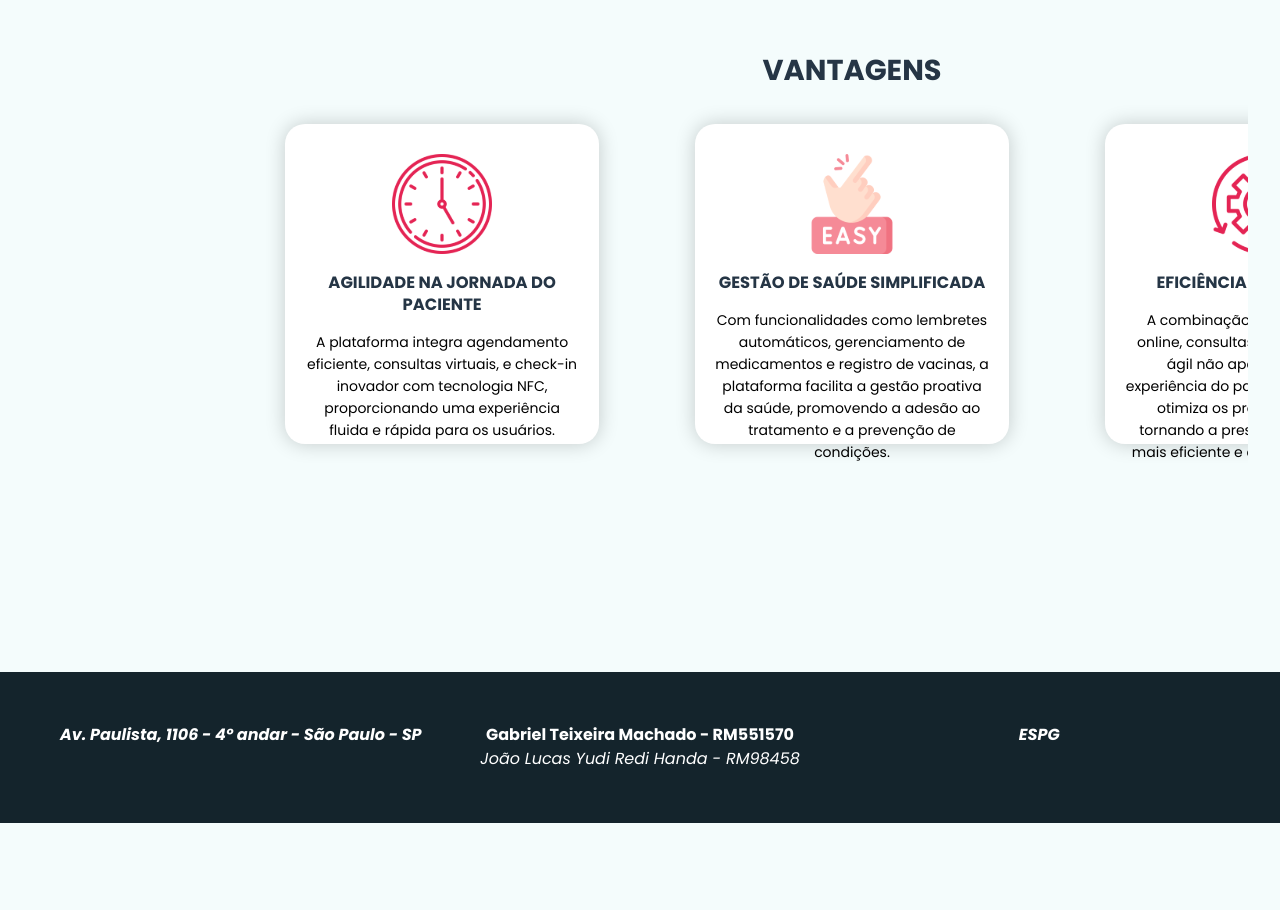
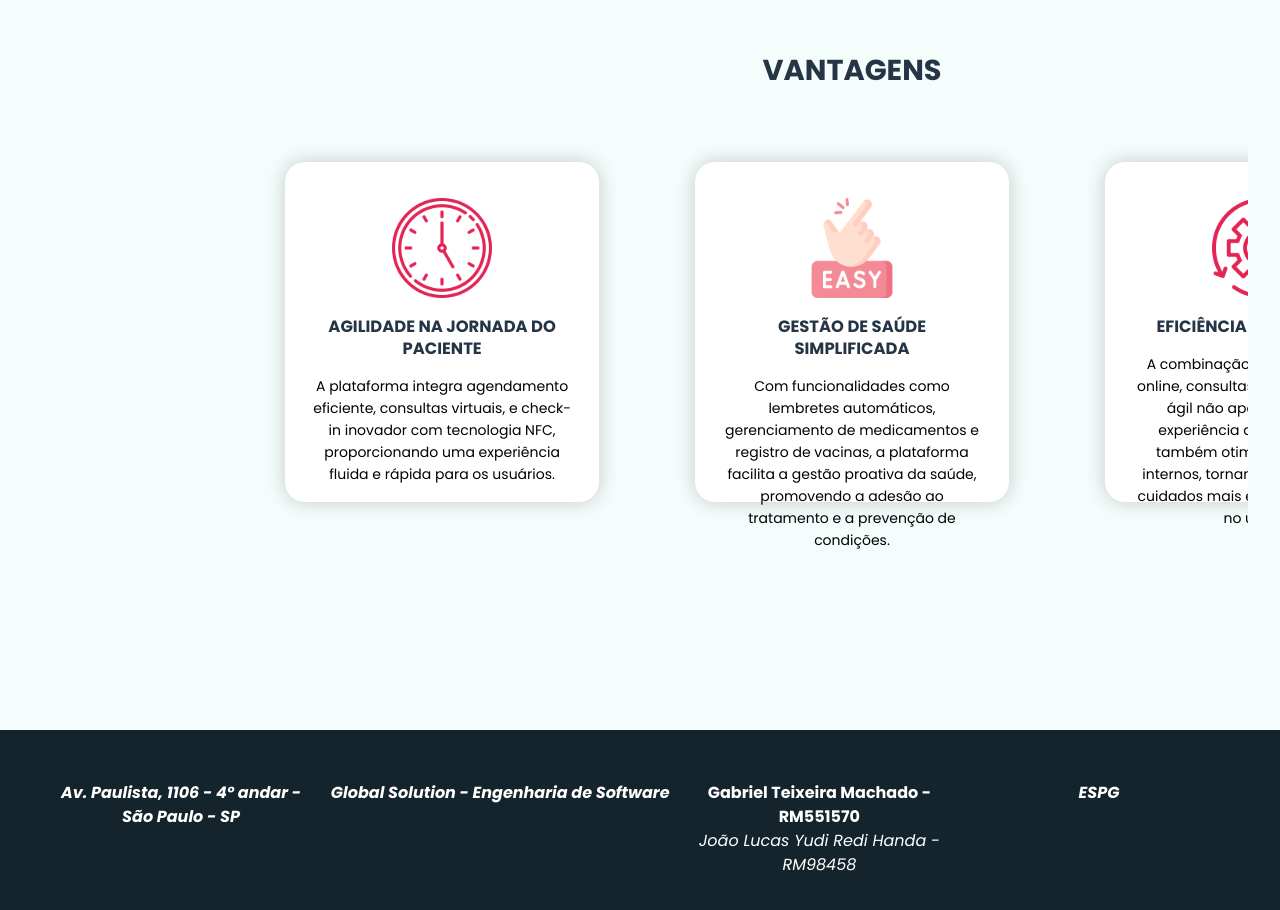
Before and after one commit to MachadONLY/Hap-, a React (Vite) app: page /solucao in a window 1280 px wide. Shown: the part 1500-2410 px from the top of the page. Before the commit the page ends 2323 px from the top, so only its background shows below. Built offline with nearby package versions, Linux system fonts and the light colour scheme.

Commit message:
mudei aq

```diff
--- a/src/components/Footer.jsx
+++ b/src/components/Footer.jsx
@@ -7,6 +7,9 @@ export default function Rodape() {
         <div className="footer-content">
           <div className="footer-address">
             <p>Av. Paulista, 1106 - 4º andar - São Paulo - SP</p>
+          </div>
+          <div className="footer-topic">
+            <p>Global Solution - Engenharia de Software</p>
           </div>
           <div className="footer-team">
             <p>Gabriel Teixeira Machado - RM551570</p>
--- a/src/scss/Home.scss
+++ b/src/scss/Home.scss
@@ -1,4 +1,4 @@
-@import url('https://fonts.googleapis.com/css2?family=Poppins:ital,wght@0,100;0,200;0,300;0,400;0,500;0,600;0,700;0,800;0,900;1,100;1,200;1,300;1,400;1,500;1,600;1,700;1,800;1,900&family=Roboto:ital,wght@0,100;0,300;0,400;0,500;0,700;0,900;1,100;1,300;1,400;1,500;1,700;1,900&display=swap');
+@import url("https://fonts.googleapis.com/css2?family=Poppins:ital,wght@0,100;0,200;0,300;0,400;0,500;0,600;0,700;0,800;0,900;1,100;1,200;1,300;1,400;1,500;1,600;1,700;1,800;1,900&family=Roboto:ital,wght@0,100;0,300;0,400;0,500;0,700;0,900;1,100;1,300;1,400;1,500;1,700;1,900&display=swap");
 
 main {
   overflow: hidden;
@@ -36,12 +36,13 @@ main {
       color: #253545;
       font-size: 2.5rem;
       padding: 10px;
-      text-shadow: 0 0 10px #dc3454 ;
+      text-shadow: 0 0 10px #dc3454;
       animation: PinkSpark 1s infinite alternate;
 
       @keyframes PinkSpark {
-        0%, 100% {
-          text-shadow: 0 0 10px #dc3454 ;
+        0%,
+        100% {
+          text-shadow: 0 0 10px #dc3454;
         }
         100% {
           text-shadow: none;
@@ -99,6 +100,7 @@ main {
     text-align: center;
     color: #253545;
     font-size: 1.8rem;
+    margin-bottom: 70px;
   }
 
   .benefits-container {
@@ -116,8 +118,10 @@ main {
     box-shadow: 0 0 20px rgba(0, 0, 0, 0.2);
     background-color: #fff;
     width: 440px;
-    height: 320px;
-    padding: 20px;
+    height: 340px;
+    padding: 26px;
+    transition: transform 0.3s ease-in-out;
+    cursor: pointer;
 
     img {
       max-width: 100%;
@@ -134,6 +138,10 @@ main {
       margin-bottom: 20px;
     }
   }
+}
+
+.benefits-content:hover {
+  transform: scale(1.05); /* Aumenta a escala do card ao passar o mouse */
 }
 
 @media only screen and (max-width: 768px) {
```
